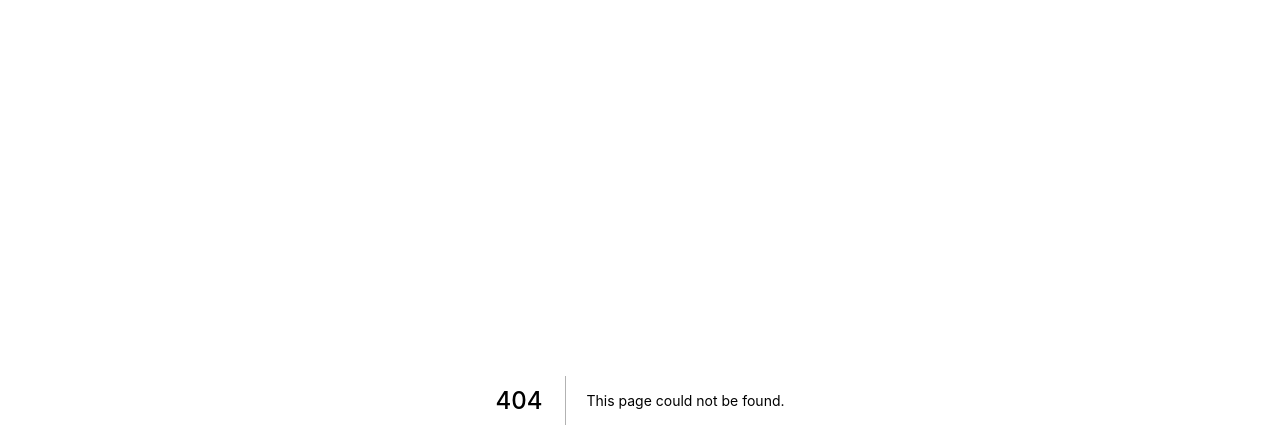
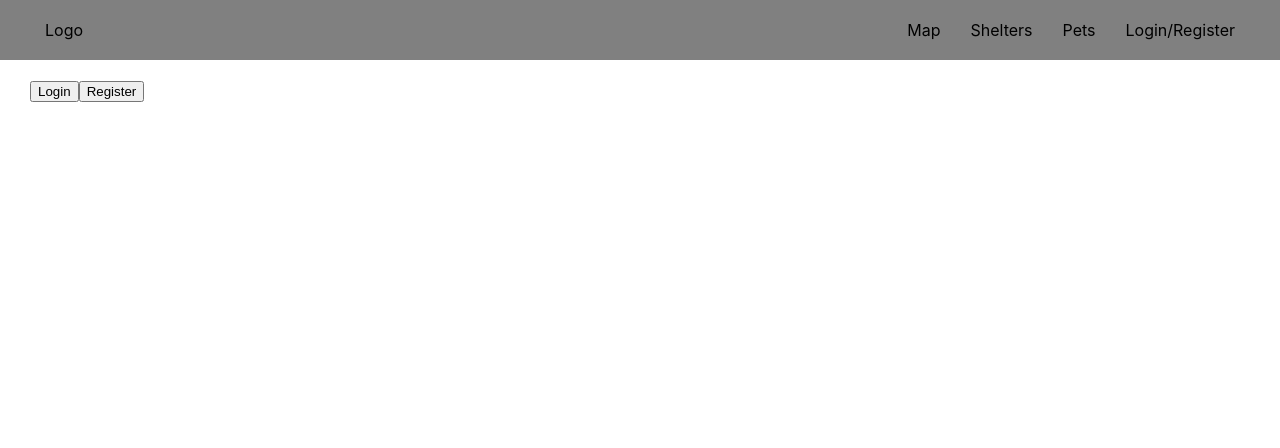
Before and after one commit to Mystypix/help-animals-to-find-home, a Next.js app: page /login-and-register in a window 1280 px wide. Before the commit this address had no page. Shown: the top 448 px of the page. Built offline with nearby package versions, Linux system fonts and the light colour scheme.

Commit message:
add firebase basic setup, styles for some components, registration init

```diff
--- /dev/null
+++ b/components/layout/layout.styles.tsx
@@ -0,0 +1,9 @@
+import styled from 'styled-components'
+
+export const StyledMain = styled.main`
+    min-height: 100vh;
+`
+
+export const StyledContent = styled.div`
+    padding: 80px 30px 20px;
+`
--- a/components/layout/layout.tsx
+++ b/components/layout/layout.tsx
@@ -1,15 +1,15 @@
-import React from "react"
 import Navigation from "../navigation"
+import { StyledContent, StyledMain } from "./layout.styles"
 
 type LayoutPropsT = {
     children: React.ReactNode
 }
 
 const Layout = ({children}: LayoutPropsT) => (
-    <div>
+    <StyledMain>
         <Navigation />
-        <div>{children}</div>
-    </div>
+        <StyledContent>{children}</StyledContent>
+    </StyledMain>
 )
 
 export default Layout
--- /dev/null
+++ b/components/link/index.ts
@@ -0,0 +1 @@
+export {default} from './link'
--- /dev/null
+++ b/components/link/link.styles.tsx
@@ -0,0 +1,6 @@
+import styled from 'styled-components'
+
+export const StyledLink = styled.a`
+    margin: 0 10px;
+    padding: 0 5px;
+`
--- /dev/null
+++ b/components/link/link.tsx
@@ -0,0 +1,8 @@
+import Link from 'next/link'
+import {StyledLink} from './link.styles'
+
+export default ({ href, children }) => (
+  <Link prefetch href={href} passHref>
+    <StyledLink>{children}</StyledLink>
+  </Link>
+)
--- /dev/null
+++ b/components/navigation/navigation.styles.tsx
@@ -0,0 +1,13 @@
+import styled from 'styled-components'
+
+export const StyledNavigation = styled.nav`
+    position: fixed;
+    top: 0;
+    left: 0;
+    display: flex;
+    align-items: center;
+    padding: 0 30px;
+    width: 100vw;
+    height: 60px;
+    background: gray;
+`
--- a/components/navigation/navigation.tsx
+++ b/components/navigation/navigation.tsx
@@ -1,18 +1,5 @@
-import Link from 'next/link'
-import React from 'react'
-import styled from 'styled-components'
-
-const StyledNavigation = styled.nav`
-    position: fixed;
-    top: 0;
-    left: 0;
-    display: flex;
-    align-items: center;
-    padding: 0 30px;
-    width: 100vw;
-    height: 60px;
-    background: gray;
-`
+import Link from '../link'
+import {StyledNavigation} from './navigation.styles'
 
 const Navigation = () => (
     <StyledNavigation>
@@ -21,7 +8,7 @@ const Navigation = () => (
         <Link href='/map'>Map</Link>
         <Link href='/shelters'>Shelters</Link>
         <Link href='/pets'>Pets</Link>
-        <Link href='/sign-in'>Sign in</Link>
+        <Link href='/login-and-register'>Login/Register</Link>
     </StyledNavigation>
 )
 
--- /dev/null
+++ b/firebase/firebase.ts
@@ -0,0 +1,26 @@
+import { initializeApp, getApps, getApp } from 'firebase/app'
+import { getAuth, signInWithPopup, GoogleAuthProvider } from 'firebase/auth'
+
+const provider = new GoogleAuthProvider();
+
+const config = {
+    apiKey: "AIzaSyBhJQfBbY6qrciyNsVUKdT53FDuZQopjEM",
+    authDomain: "help-animals-to-find-home.firebaseapp.com",
+    projectId: "help-animals-to-find-home",
+    storageBucket: "help-animals-to-find-home.appspot.com",
+    messagingSenderId: "709803263430",
+    appId: "1:709803263430:web:6c8b450ac9028e2b3cdec7"
+}
+
+const app = !getApps().length ? initializeApp( config ) : getApp()
+
+export const auth = getAuth(app)
+export const signInWithGoogle = () => signInWithPopup(auth, provider)
+  .then((result) => {
+    return result.user
+  }).catch((error) => {
+    console.error('Something went wrong', error)
+    return null
+  })
+
+export default app
--- a/package.json
+++ b/package.json
@@ -15,6 +15,7 @@
     "@mui/material": "^5.4.4",
     "@mui/styled-engine-sc": "^5.4.2",
     "@types/styled-components": "^5.1.24",
+    "firebase": "^9.6.7",
     "next": "12.1.0",
     "react": "17.0.2",
     "react-dom": "17.0.2",
--- /dev/null
+++ b/pages/login-and-register.tsx
@@ -0,0 +1,44 @@
+import type { NextPage } from 'next'
+import { useState } from 'react'
+import Head from 'next/head'
+import styles from '../styles/Home.module.css'
+import Layout from '../components/layout'
+import { signInWithGoogle } from '../firebase/firebase'
+
+const LoginAndRegister: NextPage = () => {
+  const [user, setUser] = useState(null)
+
+  const handleRegister = async () => {
+    const userObj = await signInWithGoogle()
+
+    if (userObj) {
+      setUser(userObj)
+    }
+  }
+
+  return (
+    <div className={styles.container}>
+      <Head>
+        <title>Help animals to find home - registration</title>
+        <link rel="icon" href="/favicon.ico" />
+      </Head>
+      <Layout>
+        {!user && (
+          <div>
+            <button onClick={signInWithGoogle}>Login</button>
+            <button onClick={handleRegister}>Register</button>
+          </div>
+        )}
+        {user && (
+          <form>
+            <input placeholder='name' />
+            <input placeholder='adress' />
+            <input placeholder='identifier' />
+          </form>
+        )}
+      </Layout>
+    </div>
+  )
+}
+
+export default LoginAndRegister
--- a/styles/Home.module.css
+++ b/styles/Home.module.css
@@ -1,7 +1,3 @@
-.container {
-  padding: 0 2rem;
-}
-
 .main {
   min-height: 100vh;
   padding: 4rem 0;
```
Also changed, not shown: pages/registration.tsx (deleted), 2 other files (tests, documents, lock files or other folders).
